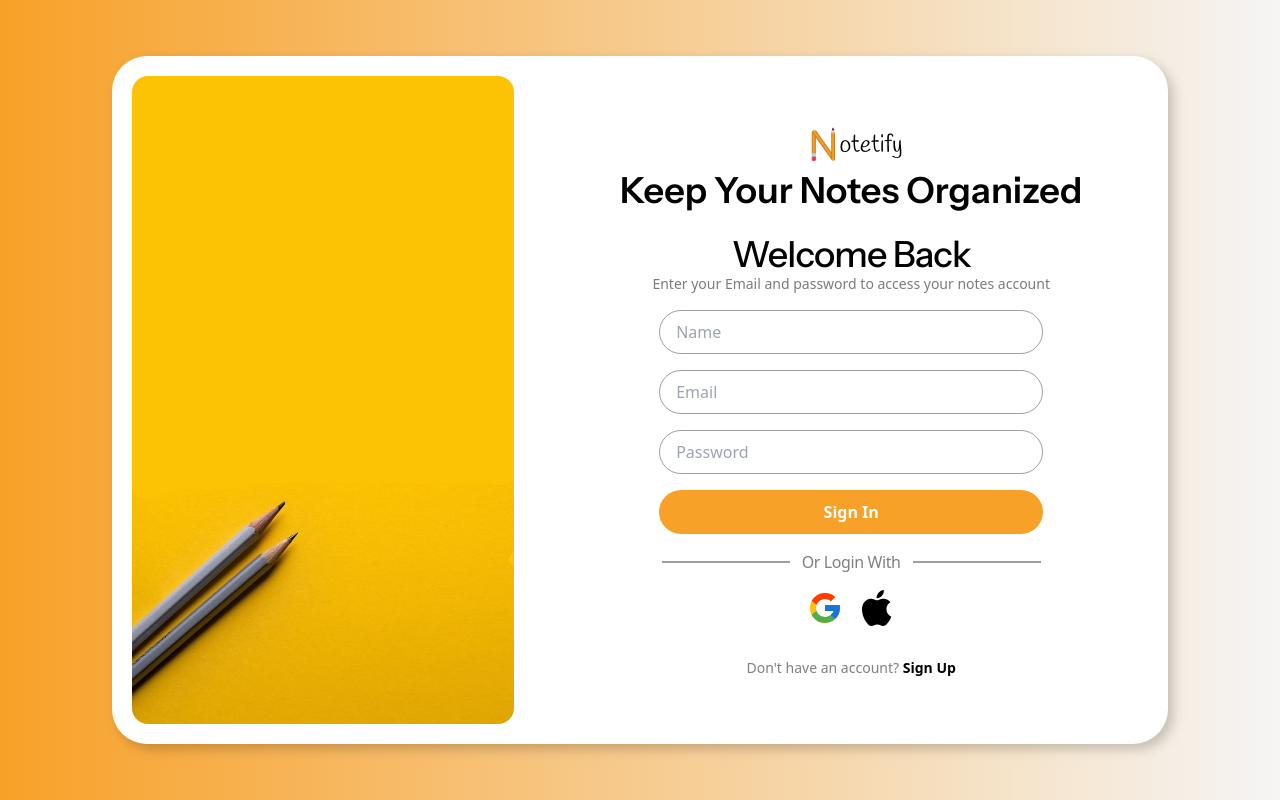
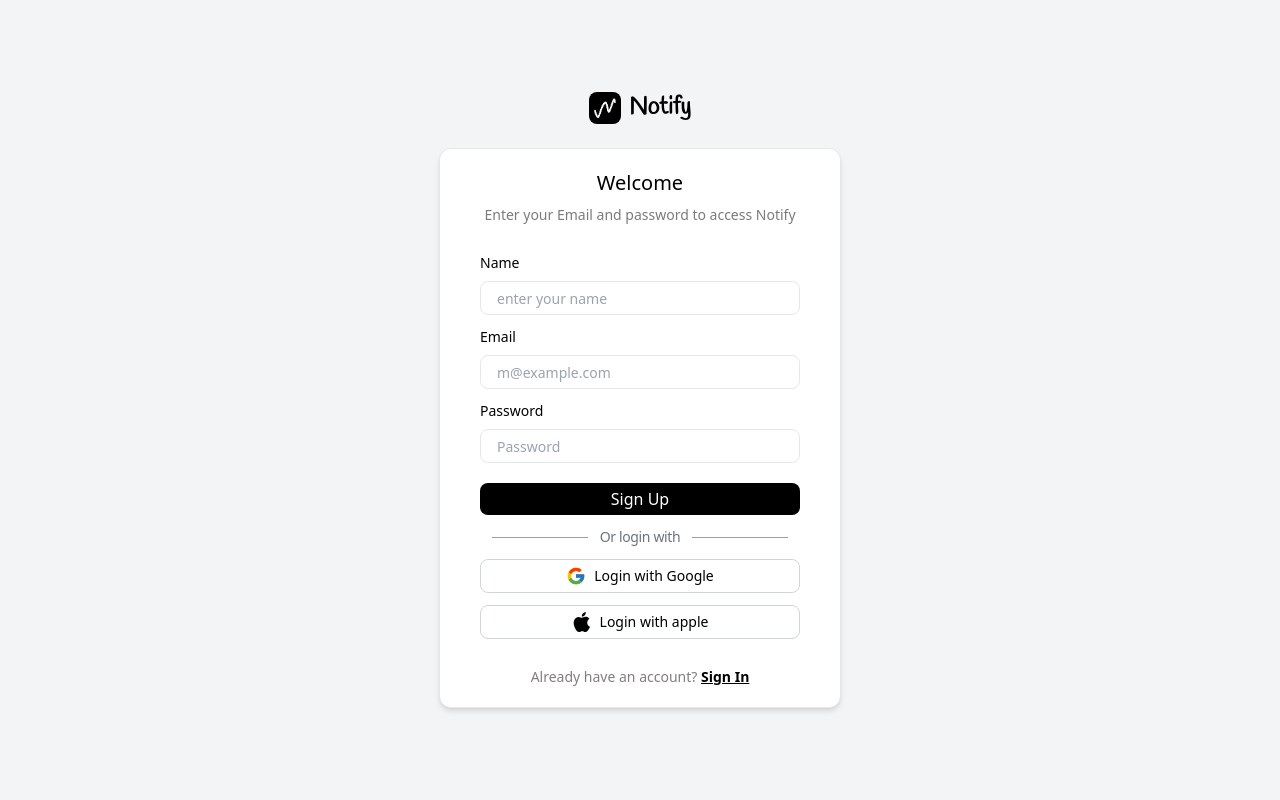
Before and after one commit to Sshrutisri123/Note-app-main, a React (Vite) app in the folder frontend/: page /signup in a window 1280 px wide. Built offline with nearby package versions, Linux system fonts and the light colour scheme.

Commit message:
changed ui of signup page

```diff
--- a/frontend/src/pages/Home/Signup/Signup.jsx
+++ b/frontend/src/pages/Home/Signup/Signup.jsx
@@ -1,6 +1,5 @@
 import React, { useState } from 'react';
-import Practice from '../../../assets/logo/Practice.jpg'; // Logo image
-import logoImage from '../../../assets/logo/logo.png'; // Logo image
+import Logo1 from '../../../assets/logo/logo1.jpg';
 import { FcGoogle } from "react-icons/fc";
 import { GrApple } from "react-icons/gr";
 import { useNavigate } from 'react-router-dom';
@@ -54,97 +53,93 @@ const Signup = () => {
 
   return (
 
-    <div className='flex bg-gradient-to-r from-[#F8A128] to-[#F5F5F5] h-screen py-14 px-28'>
+    <div className='flex justify-between bg-gray-100 h-screen py-14 px-28'>
+      <div className='flex flex-col justify-center items-center h-full w-full '>
 
-      <div className='flex h-full w-full bg-white rounded-[35px] drop-shadow-[5px_5px_6px_rgba(0,0,0,0.2)]'>
-        {/*LEFT SIDE*/}
-        <div className='flex justify-center items-center w-[40%] h-full p-5'>
-          <img className='h-full w-full rounded-2xl' src={Practice} alt="logo" />
+        <div className='flex justify-center items-center gap-2 mb-6'>
+          <img className='size-8 rounded-lg' src={Logo1} alt="Logo image" />
+          <span className="text-2xl font-Logo font-semibold">
+            Notify
+          </span>
         </div>
-        {/*RIGHT SIDE*/}
-        {/*  LOGO  */}
+        {/* Right Side */}
+        <div className='flex border flex-col rounded-xl shadow-md bg-white justify-center items-center  py-5 px-10'>
 
-        <div className='flex flex-col justify-center items-center w-3/5 h-full p-5'>
-          <div className=' flex justify-center items-center'>
-            <img className='size-12' src={logoImage} alt="logo" />
+          {/* header div */}
+          <div className='flex flex-col justify-between items-center'>
 
+            {/* Welcome Back */}
+            <div className='flex flex-col items-center'>
+              <h1 className="font-medium text-xl tracking-normal">
+                Welcome
+              </h1>
+              <p className="text-center text-[#7C7B7B] my-2 text-sm">Enter your Email and password to access Notify</p>
+            </div>
 
-            <span className=" text-2xl font-Logo ml-[-7.4%] ">
-              otetify
-            </span>
           </div>
 
-          {/*FILL*/}
-          <div className='flex flex-col items-center gap-6'>
-            <h1 className='font-semibold text-4xl font-instumrntalSans'>
-              Keep Your Notes Organized
-            </h1>
+          {/* Form div */}
+          <div className='flex flex-col mt-5 gap-3'>
+          <div >
+              <h3 className='text-sm'>Name</h3>
+              <input className='border w-80 rounded-lg h-7 p-4 mt-2 text-sm ' type="text"
+                value={name}
+                onChange={(e) => setName(e.target.value)} placeholder='enter your name'/>
+            </div>
+            <div >
+              <h3 className='text-sm'>Email</h3>
+              <input className='border w-80 rounded-lg h-7 p-4 mt-2 text-sm ' type="text"
+                value={email}
+                onChange={(e) => setEmail(e.target.value)} placeholder='m@example.com' />
+            </div>
 
-            <div className=' flex flex-col items-center' >
-              <h1 className='font-medium tracking-tight text-4xl font-instumrntalSans'>
-                Welcome Back
-              </h1>
-              <p className="text-[#7C7B7B] text-center mb-4 text-sm">Enter your Email and password to access your notes account</p>
+            <div>
+              <div className='flex justify-between'>
+                <h3 className='text-sm'>Password</h3>
 
+              </div>
+              <input className='border w-80 rounded-lg h-7 p-4 mt-2 text-sm' type="password"
+                value={password}
+                onChange={(e) => setPassword(e.target.value)} placeholder='Password' />
             </div>
-          </div>
-
-
-          {/*FORM*/}
-          <div className='flex flex-col gap-4'>
-            <input className='border rounded-3xl border-[#A09F9F] w-96 h-11 p-4' type="text" value={name}
-              onChange={(e) => setName(e.target.value)} placeholder='Name' />
-            <input className='border rounded-3xl border-[#A09F9F] w-96 h-11 p-4' type="text" value={email}
-              onChange={(e) => setEmail(e.target.value)} placeholder='Email' />
-
-
-            <input className='border rounded-3xl border-[#A09F9F] w-96 h-11 p-4' type="password" value={password}
-              onChange={(e) => setPassword(e.target.value)} placeholder='Password' />
 
 
             {error && <p className="text-red-500 text-sm mt-2">{error}</p>}
 
 
+            <button onClick={handleSubmit} className=' flex justify-center items-center w-80 rounded-lg h-7 p-4 bg-black text-white font-normal mt-2 '>Sign Up</button>
 
+            <div className='flex justify-center items-center gap-3'>
+              <hr className='w-24 border-[#A09F9F] border-1' />
+              <span className='text-gray-500 text-sm font-light tracking-tight'>Or login with</span>
+              <hr className='w-24 border-[#A09F9F] border-1' />
+            </div>
 
-
-            <button onClick={handleSubmit} className='w-96 rounded-3xl h-11 p-4 bg-my-yellow text-white font-semibold flex items-center justify-center'>Sign In</button>
-            <div className='flex justify-center items-center gap-3'>
-              <hr className='w-32  border-[#A09F9F] border' />
-              <span className='text-[#827E7E] tracking-tight'>Or Login With</span>
-              <hr className='w-32  border-[#A09F9F] border' />
-            </div>
-            {/*GOOGLE APPLE*/}
-            <div className='flex justify-center items-center gap-4'>
-              <button>
-                <FcGoogle className='size-9' />
+            <div className='flex flex-col justify-center items-center gap-3'>
+              <button className='flex gap-2 justify-center items-center border border-gray-300 w-80 rounded-lg h-7 p-4 text-sm hover:bg-gray-100'>
+                <FcGoogle className='size-5' />Login with Google
               </button>
 
-              <button>
-                <GrApple className='size-9' />
+              <button className='flex gap-2 justify-center items-center border border-gray-300 w-80 rounded-lg h-7 p-4 text-sm hover:bg-gray-100'>
+                <GrApple className='size-5' />Login with apple
               </button>
             </div>
+
             <div className="flex items-center justify-center mt-4">
               <p className="text-sm font-normal text-[#827E7E]">
-                Don't have an account?{" "}
+                Already have an account?{" "}
                 <span onClick={handleLoginRedirect}
-                  className="font-semibold text-black cursor-pointer"
+                  className="font-semibold text-black cursor-pointer underline "
                 >
-                  Sign Up
+                  Sign In
                 </span>
               </p>
             </div>
 
-
-
           </div>
-
 
         </div>
       </div>
-
-
-
     </div>
   );
 };
```
